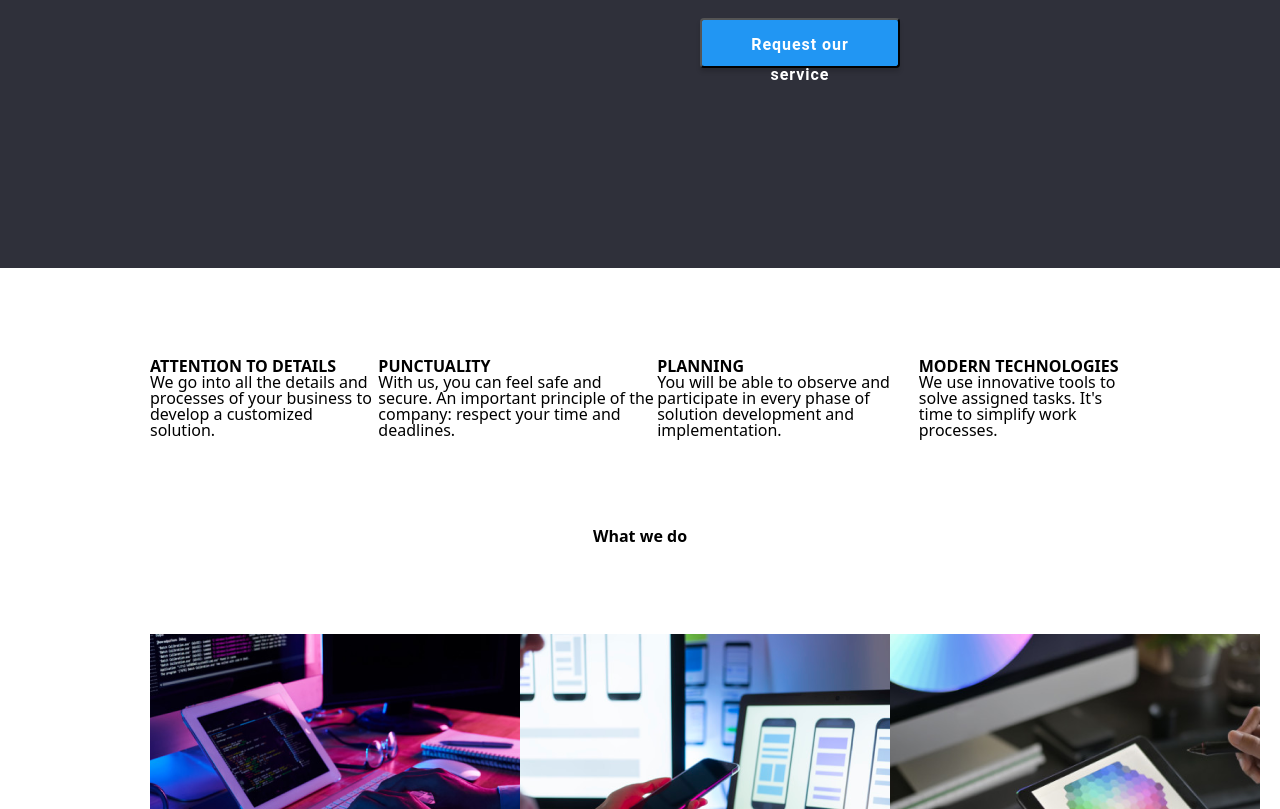
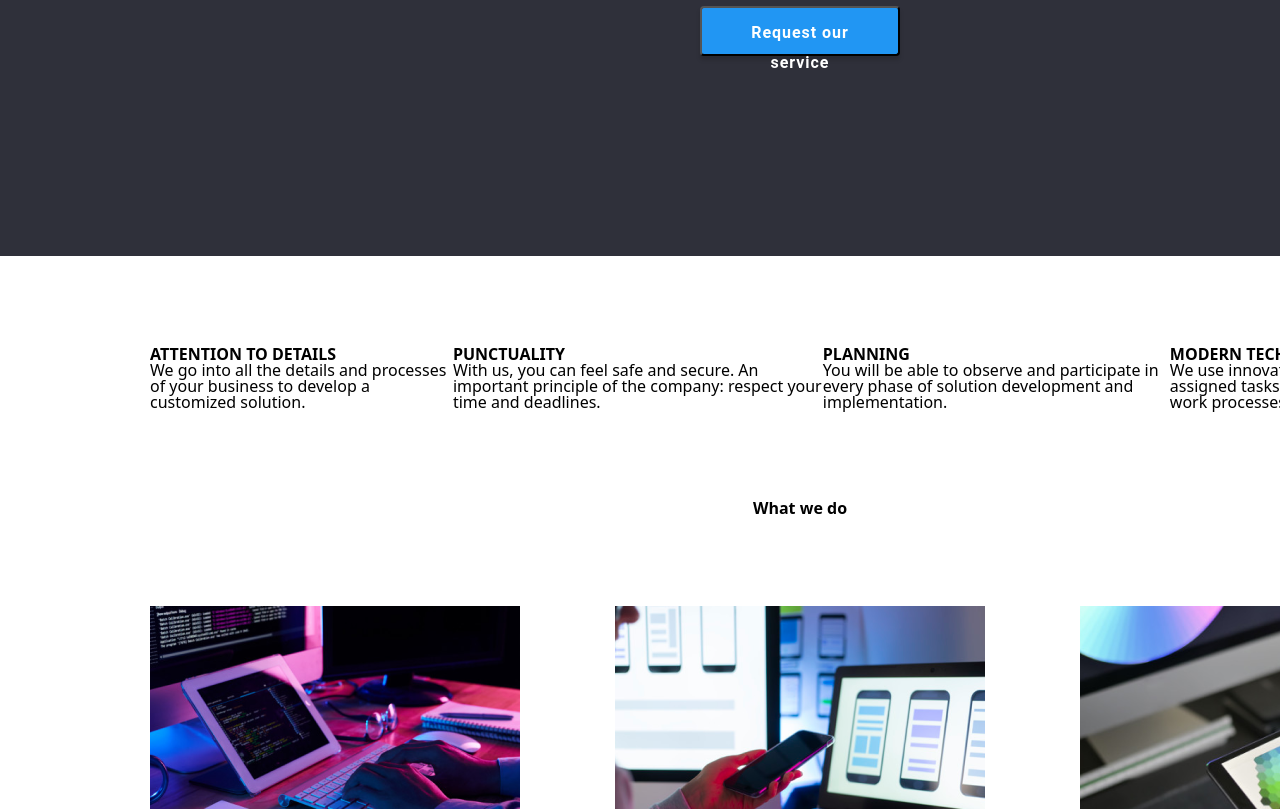
Before and after one commit to KinderBM/WebStudio3, a plain HTML site: page index.html in a window 1280 px wide. Shown: the part 377-1186 px from the top of the page. Drawn offline with nearby package versions, Linux system fonts and the light colour scheme.

Commit message:
commit webstudio3

```diff
--- a/css/styles.css
+++ b/css/styles.css
@@ -3,6 +3,11 @@
     --text-color: #757575;
     --background-color: #fff;
     --brand-color: #2196f3;
+}
+
+.container-principal {
+    width: 1600px;
+    height: 2348px;
 }
 
 .body {
--- a/index.html
+++ b/index.html
@@ -14,7 +14,7 @@
     <link rel="stylesheet" href="./css/styles.css">
     <title>WebStudio</title>
 </head>
-    <body>
+    <body class="container-principal">
         <header class="header">
             <a href="index.html" class="logo">
                 <span class="logo-color">Web</span>
```
Also changed, not shown: portfolio.html (+1 -1 lines).
